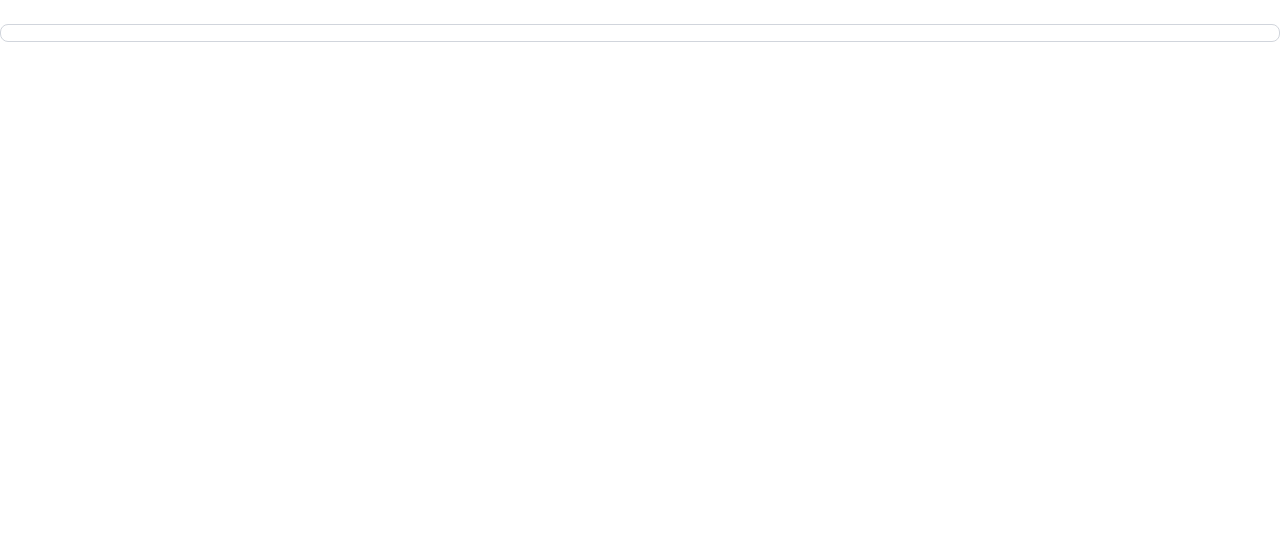
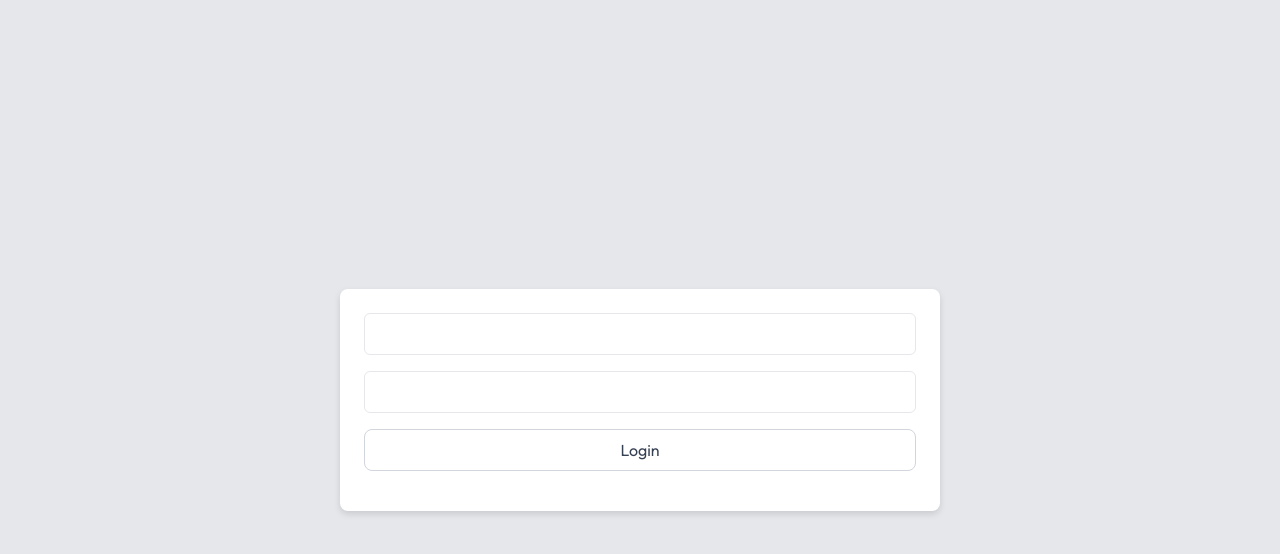
Before and after one commit to HosseinNamvar/bitex, a Next.js app: page /login in a window 1280 px wide. Shown: the top 554 px of the page. Built offline with nearby package versions, Linux system fonts and the light colour scheme.

Commit message:
styles added to admin login page

```diff
--- a/src/app/(auth)/login/page.tsx
+++ b/src/app/(auth)/login/page.tsx
@@ -7,16 +7,19 @@ import { useState } from "react";
 const Login = () => {
   const router = useRouter();
   const [error, setError] = useState("");
+  const [loading, setLoading] = useState(false);
   const [loginData, setLoginData] = useState({
     email: "",
     password: "",
   });
 
   const handleLogin = async () => {
+    setLoading(true);
     signIn("credentials", {
       ...loginData,
       redirect: false,
-    }).then((callback) => {
+    })
+      .then((callback) => {
         if (callback?.ok) {
           router.push("/admin");
         }
@@ -24,27 +27,32 @@ const Login = () => {
         if (callback?.error) {
           setError(callback.error);
         }
+      })
+      .finally(() => {
+        setLoading(false);
       });
   };
 
   return (
-    <div>
+    <div className="flex flex-col w-screen justify-center items-center h-screen bg-gray-200">
+      <div className="w-5/6 lg:w-[600px] p-6 rounded-lg drop-shadow-md flex flex-col gap-4 bg-white">
         <input
           type="text"
           value={loginData.email}
-        onChange={(e) =>
-          setLoginData({ ...loginData, email: e.currentTarget.value })
-        }
+          className="border border-gray-200 rounded-md p-2"
+          onChange={(e) => setLoginData({ ...loginData, email: e.currentTarget.value })}
         />
         <input
           type="password"
           value={loginData.password}
-        onChange={(e) =>
-          setLoginData({ ...loginData, password: e.currentTarget.value })
-        }
+          className="border border-gray-200 rounded-md p-2"
+          onChange={(e) => setLoginData({ ...loginData, password: e.currentTarget.value })}
         />
-      <Button text="LOGIN" onClick={handleLogin} />
+        <Button onClick={handleLogin} disabled={loading}>
+          {loading ? "Loading..." : "Login"}
+        </Button>
         <span style={{ color: "red" }}>{error}</span>
+      </div>
     </div>
   );
 };
```
Lines whose indentation alone changed are shown as unchanged.
